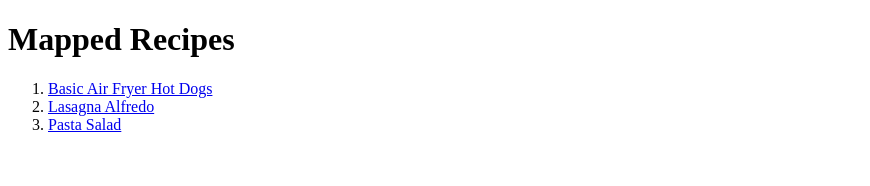
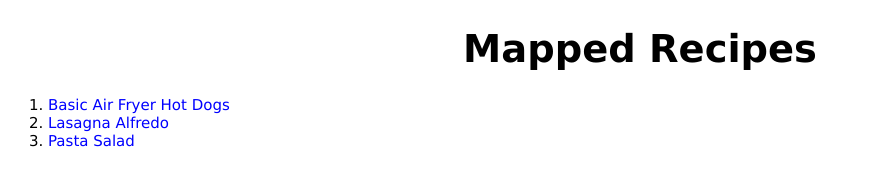
Before and after one commit to brcs124/Mapped-Recipes, a plain HTML site: page index.html in a window 1280 px wide. Shown: the whole page, without its empty margins (0-870 px from the left). Drawn offline with Linux system fonts and the light colour scheme.

Commit message:
Added CSS

```diff
--- a/index.html
+++ b/index.html
@@ -4,9 +4,10 @@
     <meta charset="UTF-8">
     <meta name="viewport" content="width=h1, initial-scale=1.0">
     <title>Document</title>
+    <link rel="stylesheet" href="/style.css">
 </head>
 <body>
-    <h1>Mapped Recipes</h1>
+    <h1 class="title">Mapped Recipes</h1>
 
     <ol>
         <li><a href="recipes/basic_air_fryer_hot_dogs.html">Basic Air Fryer Hot Dogs</a></li>
--- /dev/null
+++ b/style.css
@@ -0,0 +1,24 @@
+*{
+font-family: Verdana, Geneva, Tahoma, sans-serif;
+text-decoration: none;
+}
+
+.title,
+h1{
+    text-align: center;
+    font-size: 3vw;
+}
+
+a{
+    color: blue;
+}
+
+p,a,li{
+font-size: 15px;
+font-weight: lighter;
+}
+
+img{
+    width: 20%;
+    border-radius: 5px;
+}
```
Also changed, not shown: recipes/pasta_salad.html (+2 -0 lines).
